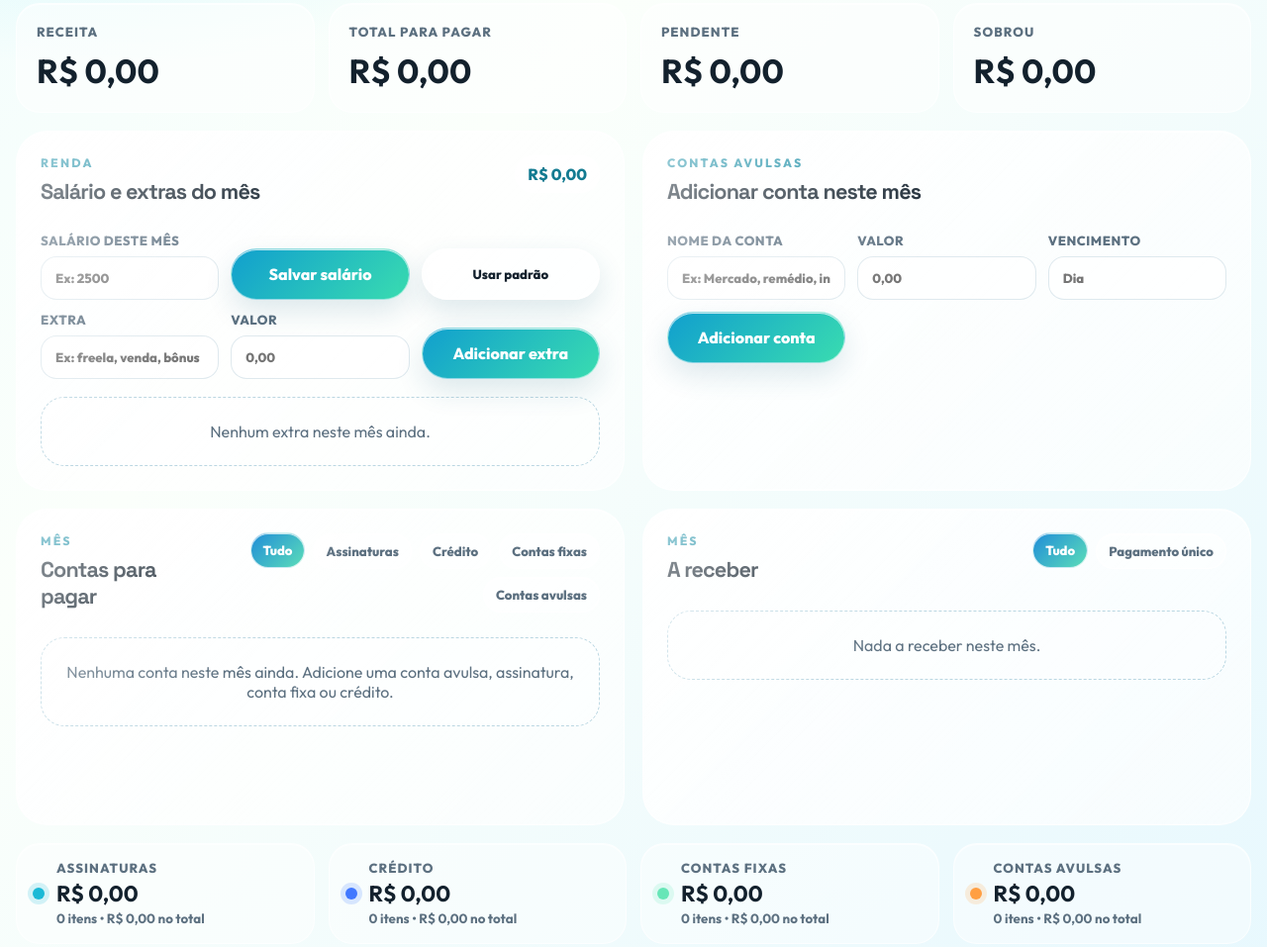
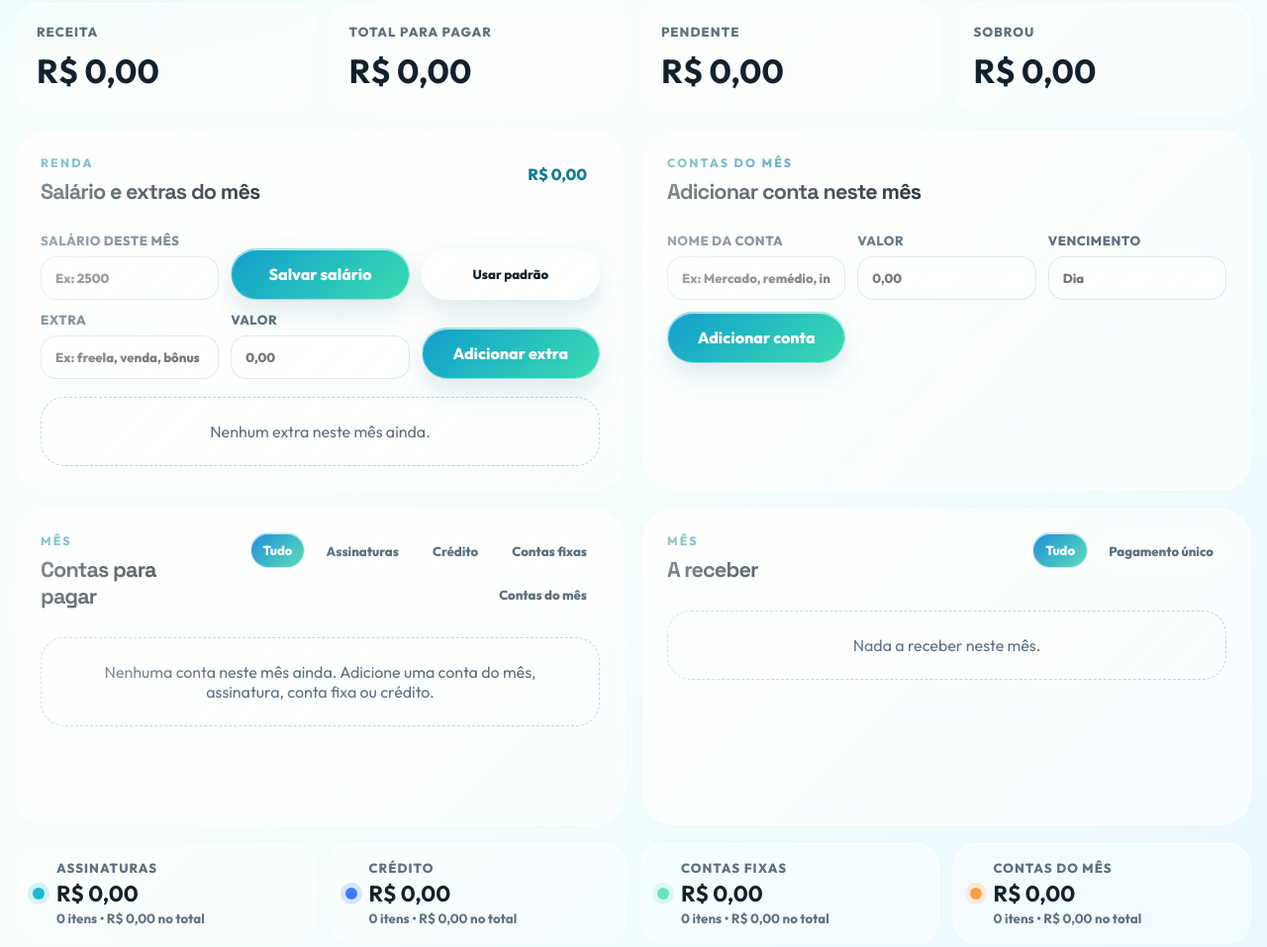
Before and after one commit to lixudesu/sistema-de-gestao-financeira-pessoal, a website built with Vite: page index.html in a window 1280 px wide. Shown: the part 1103-2060 px from the top of the page at 99% size. Built offline with nearby package versions, Linux system fonts and the light colour scheme.

Commit message:
Refinar cobrancas e contas do mes

```diff
--- a/app.js
+++ b/app.js
@@ -21,7 +21,7 @@ const categoryConfig = {
   subscription: { label: "Assinaturas", color: "#1bb9d6" },
   credit: { label: "Crédito", color: "#4178ff" },
   template: { label: "Contas fixas", color: "#67e6b7" },
-  bill: { label: "Contas avulsas", color: "#ff9f43" },
+  bill: { label: "Contas do mês", color: "#ff9f43" },
   charge: { label: "A receber", color: "#9b5cff" },
 };
 const today = new Date();
@@ -588,7 +588,7 @@ function getItemsForMonth(year, month, options = {}) {
       dueDay: bill.dueDay,
       paid: Boolean(bill.paid),
       overdue: !bill.paid && isOccurrenceOverdue(year, month, bill.dueDay),
-      meta: "Conta avulsa deste mês",
+      meta: "Conta do mês",
     });
   });
 
@@ -964,7 +964,7 @@ function renderDashboard() {
     ["Receita do mês", money(summary.income)],
     ["Assinaturas pagas", money(summary.categories.subscription.paid)],
     ["Contas fixas pagas", money(summary.categories.template.paid)],
-    ["Contas avulsas pagas", money(summary.categories.bill.paid)],
+    ["Contas do mês pagas", money(summary.categories.bill.paid)],
     ["Total geral pago no mês", money(summary.paid)],
   ]
     .map(([label, value]) => `<div class="ledger-row"><span>${label}</span><strong>${value}</strong></div>`)
@@ -1075,7 +1075,7 @@ function renderMonthItems(items, totalItems = items.length) {
     const message =
       totalItems > 0
         ? "Nenhum item encontrado para este filtro."
-        : "Nenhuma conta neste mês ainda. Adicione uma conta avulsa, assinatura, conta fixa ou crédito.";
+        : "Nenhuma conta neste mês ainda. Adicione uma conta do mês, assinatura, conta fixa ou crédito.";
     dom.monthItems.innerHTML = `<div class="empty-state">${message}</div>`;
     dom.monthItemsToggle.hidden = true;
     return;
--- a/index.html
+++ b/index.html
@@ -101,7 +101,7 @@
           <article class="glass-panel month-panel">
             <div class="section-heading">
               <div>
-                <p class="eyebrow">contas avulsas</p>
+                <p class="eyebrow">contas do mês</p>
                 <h3>Adicionar conta neste mês</h3>
               </div>
             </div>
@@ -135,7 +135,7 @@
                 <button class="filter-pill" data-filter="subscription">Assinaturas</button>
                 <button class="filter-pill" data-filter="credit">Crédito</button>
                 <button class="filter-pill" data-filter="template">Contas fixas</button>
-                <button class="filter-pill" data-filter="bill">Contas avulsas</button>
+                <button class="filter-pill" data-filter="bill">Contas do mês</button>
               </div>
             </div>
             <span class="soft-chip count-chip" id="bill-count">0 itens</span>
```
